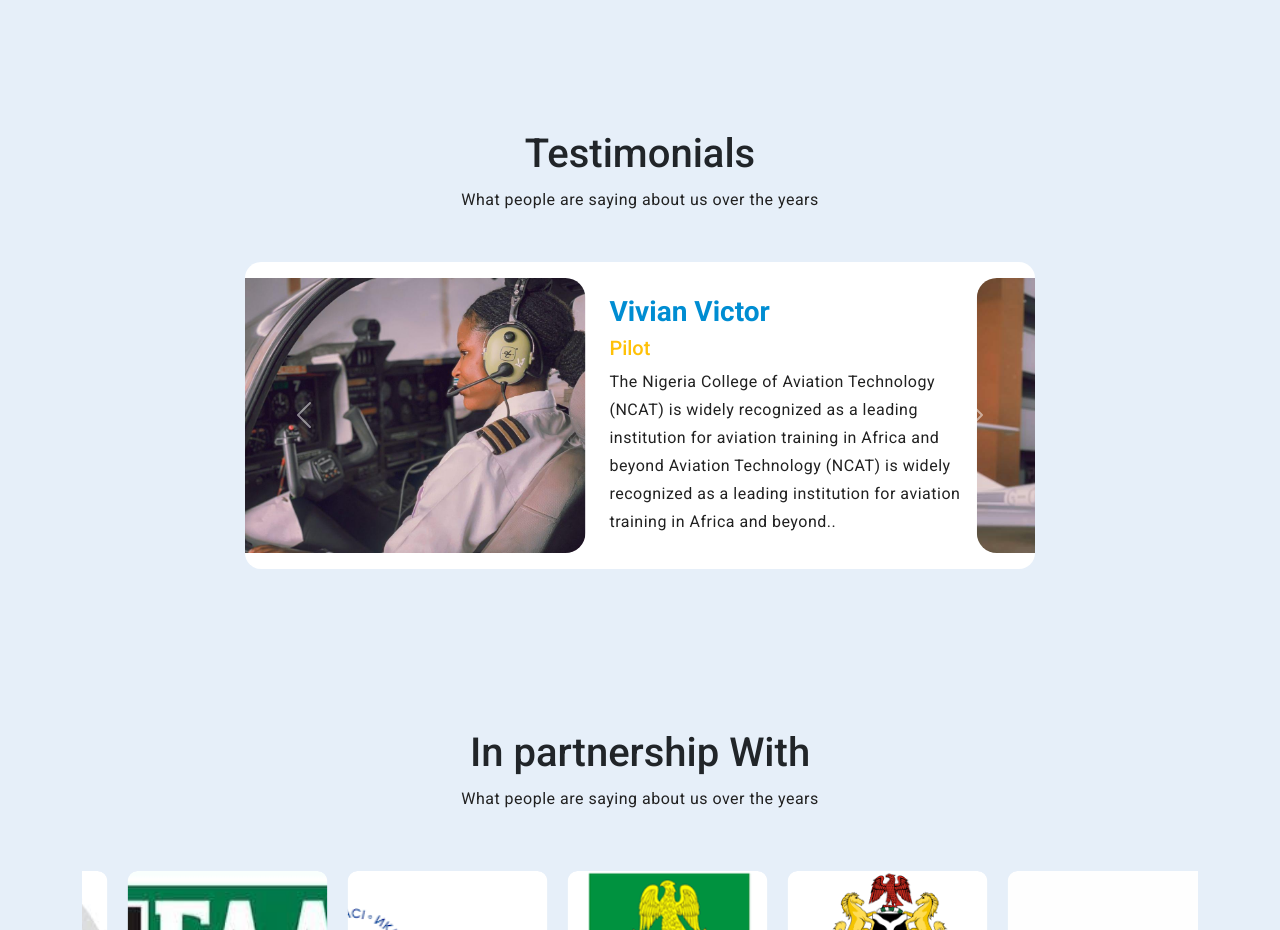
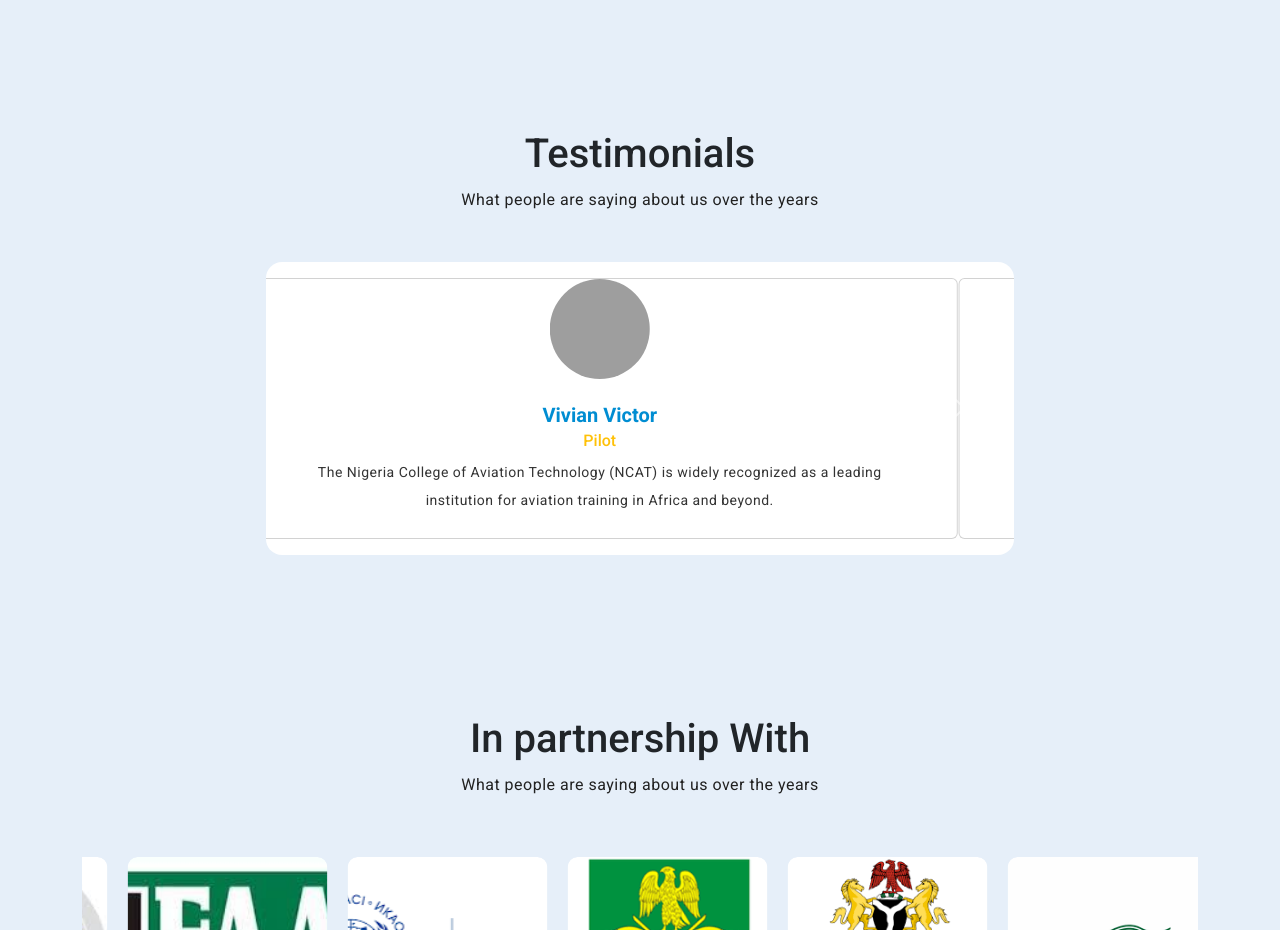
Before and after one commit to ODI120/NCAT-60, a plain HTML site: page index.html in a window 1280 px wide. Shown: the part 7580-8510 px from the top of the page. Drawn offline with nearby package versions, Linux system fonts and the light colour scheme; grey boxes are pictures that could not be loaded.

Commit message:
modified by TIM_UI

```diff
--- a/index.html
+++ b/index.html
@@ -488,6 +488,7 @@
         </div>
     </section>
 
+   <section>
         <div>
             <div class="header">
                 <h1>Testimonials</h1>
@@ -495,57 +496,50 @@
             </div>
         </div>
 
+
         <div class="common carousel-div">
             <div id="carouselExampleAutoplaying" class="carousel carousel-sm slide" data-bs-ride="carousel">
                 <div class="carousel-inner">
-                <div class="carousel-item active">
-                    <div class="row common">
-                        <div class="col-sm-6 col-md-4 col-lg-6">
-                            <div>
-                                <img src="image/pic-99.jpg" class="d-block w-100" alt="...">
-                            </div>
-                        </div>
-                        <div class="col-sm-6 col-md-8 col-lg-6">
-                            <div>
-                                <h3><strong>Vivian Victor</strong></h3>
-                                <h5 class="text-warning">Pilot</h5>
-                                <p>The Nigeria College of Aviation Technology (NCAT) is widely recognized as a leading institution for aviation training in Africa and beyond Aviation Technology (NCAT) is widely recognized as a leading institution for aviation training in Africa and beyond..</p>
+
+
+                    <div class="carousel-item active ">
+                        <div class="d-flex justify-content-center ">
+                            <div class="card testimonial-card common">
+                                <img src="image/mgnt.png" class="card-img-top" alt="...">
+                                <div class="card-body">
+                                    <h3 class="card-title"><strong>Vivian Victor</strong></h3>
+                                    <h5 class="card-subtitle mb-2 text-warning">Pilot</h5>
+                                    <p class="card-text">The Nigeria College of Aviation Technology (NCAT) is widely recognized as a leading institution for aviation training in Africa and beyond.</p>
                                 </div>
                             </div>
                         </div>
                     </div>
-                <div class="carousel-item">
-                    <div class="row common">
-                        <div class="col-sm-6 col-md-4 col-lg-6">
-                            <div>
-                                <img src="image/pic4.jpg" class="d-block w-100" alt="...">
-                            </div>
-                        </div>
-                        <div class="col-sm-6 col-md-8 col-lg-6">
-                            <div>
-                                <h3><strong>Vivian Victor</strong></h3>
-                                <h5 class="text-warning">Pilot</h5>
-                                <p>The Nigeria College of Aviation Technology (NCAT) is widely recognized as a leading institution for aviation training in Africa and beyond Aviation Technology (NCAT) is widely recognized as a leading institution for aviation training in Africa and beyond..</p>
+                    <div class="carousel-item ">
+                        <div class="d-flex justify-content-center ">
+                            <div class="card testimonial-card common">
+                                <img src="image/mgnt.png" class="card-img-top" alt="...">
+                                <div class="card-body">
+                                    <h3 class="card-title"><strong>Vivian Victor</strong></h3>
+                                    <h5 class="card-subtitle mb-2 text-warning">Pilot</h5>
+                                    <p class="card-text">The Nigeria College of Aviation Technology (NCAT) is widely recognized as a leading institution for aviation training in Africa and beyond.</p>
                                 </div>
                             </div>
                         </div>
                     </div>
-                <div class="carousel-item">
-                    <div class="row common">
-                        <div class="col-sm-6 col-md-4 col-lg-6">
-                            <div>
-                                <img src="image/mgnt.png" class="d-block w-100" alt="...">
-                            </div>
-                        </div>
-                        <div class="col-sm-6 col-md-8 col-lg-6">
-                            <div>
-                                <h3><strong>Vivian Victor</strong></h3>
-                                <h5 class="text-warning">Pilot</h5>
-                                <p>The Nigeria College of Aviation Technology (NCAT) is widely recognized as a leading institution for aviation training in Africa and beyond Aviation Technology (NCAT) is widely recognized as a leading institution for aviation training in Africa and beyond..</p>
+                    <div class="carousel-item ">
+                        <div class="d-flex justify-content-center ">
+                            <div class="card testimonial-card common">
+                                <img src="image/mgnt.png" class="card-img-top" alt="...">
+                                <div class="card-body">
+                                    <h3 class="card-title"><strong>Vivian Victor</strong></h3>
+                                    <h5 class="card-subtitle mb-2 text-warning">Pilot</h5>
+                                    <p class="card-text">The Nigeria College of Aviation Technology (NCAT) is widely recognized as a leading institution for aviation training in Africa and beyond.</p>
                                 </div>
                             </div>
                         </div>
                     </div>
+
+
                 </div>
                 <button class="carousel-control-prev" type="button" data-bs-target="#carouselExampleAutoplaying" data-bs-slide="prev">
                     <span class="carousel-control-prev-icon" aria-hidden="true"></span>
@@ -557,6 +551,7 @@
                 </button>
             </div>
         </div>
+    </section>
 
     <section class="commn">
         <div class="container-xl expanded partnership">
--- a/src/style.css
+++ b/src/style.css
@@ -675,3 +675,43 @@ strong{
 
 
 /* ================footer===================== */
+
+.testimonials-section {
+    padding: 2rem 0;
+}
+
+.testimonial-card {
+    border: none;
+    border-radius: 8px;
+    overflow: hidden;
+    /* box-shadow: 0 4px 8px rgba(0, 0, 0, 0.1); */
+    text-align: center;
+}
+
+.testimonial-card .card-img-top {
+    width: 100px;
+    height: 100px;
+    object-fit: cover;
+    border-radius: 2000px ;
+}
+
+.testimonial-card .card-body {
+    padding: 1.5rem;
+}
+
+.testimonial-card .card-title {
+    font-size: 1.25rem;
+    margin-bottom: 0.5rem;
+}
+
+.testimonial-card .card-subtitle {
+    font-size: 1rem;
+    color: #ffb800;
+}
+
+.testimonial-card .card-text {
+    font-size: 0.875rem;
+    color: #333;
+    padding-left: 1rem;
+    padding-right: 1rem;
+}
```
Lines whose indentation alone changed are shown as unchanged.
